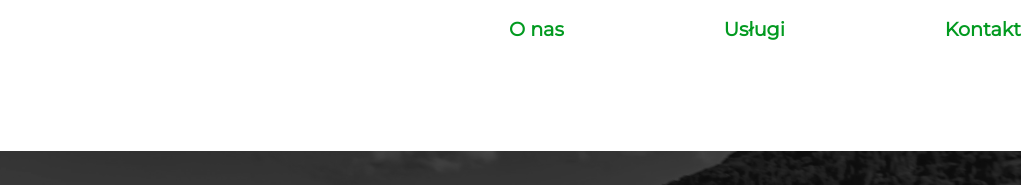
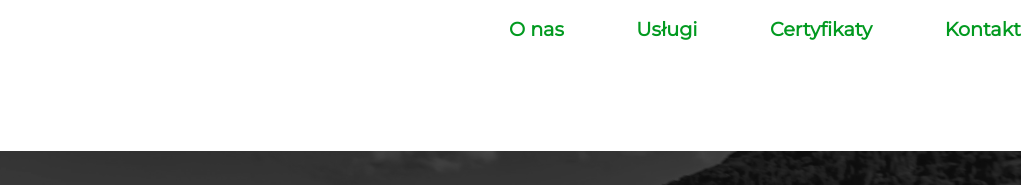
Before and after one commit to dadu109/firma-transportowa, a website built with Parcel: page index.html in a window 1280 px wide. Shown: the top 185 px of the page, 259-1280 px from the left. Built offline with nearby package versions, Linux system fonts and the light colour scheme.

Commit message:
nav link addition

```diff
--- a/index.html
+++ b/index.html
@@ -25,6 +25,7 @@
 <div class="mobile-menu">
     <a href="#about" class="nav-link">O nas</a>
     <a href="#services" class="nav-link">Usługi</a>
+    <a href="#certificates" class="nav-link">Certyfikaty</a>
     <a href="#contact" class="nav-link">Kontakt</a>
 </div>
 <div class="container nav-wrapper">
@@ -35,6 +36,7 @@
                 <div class="menu">
                     <a href="#about" class="nav-link">O nas</a>
                     <a href="#services" class="nav-link">Usługi</a>
+                    <a href="#certificates" class="nav-link">Certyfikaty</a>
                     <a href="#contact" class="nav-link">Kontakt</a>
                 </div>
             </div>
```
Also changed, not shown: dist/index.html, 1 other file.
